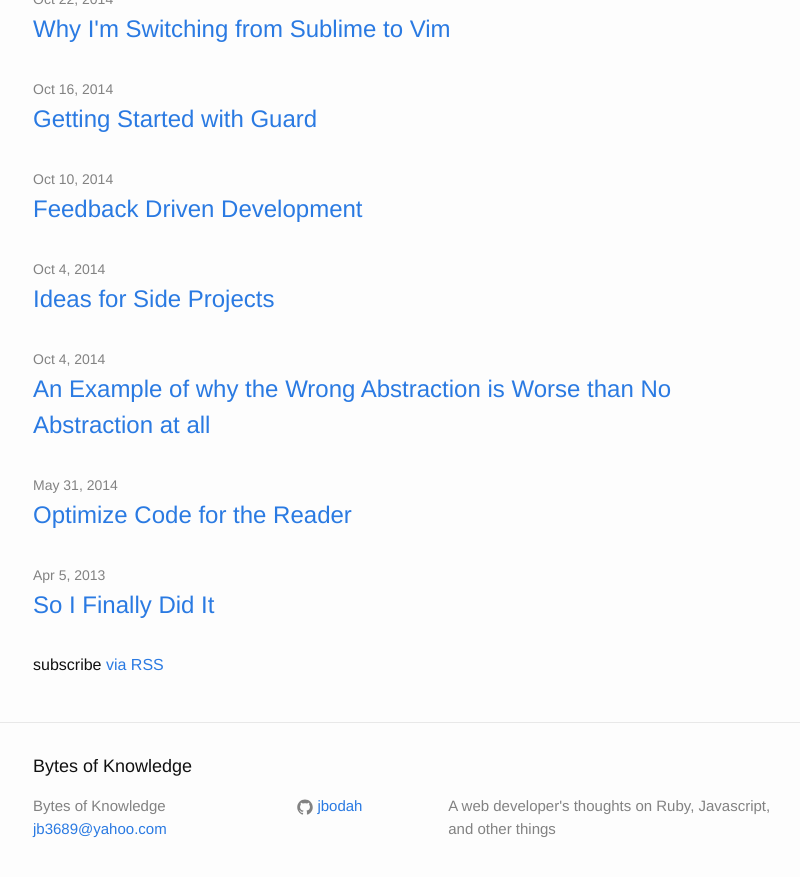
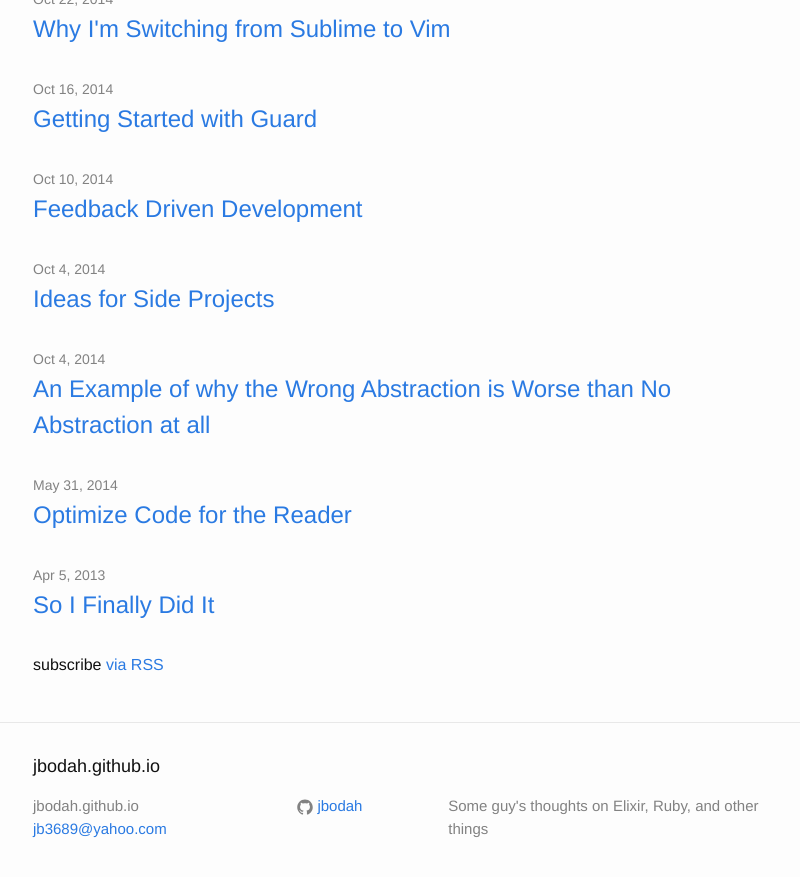
Before and after one commit to jbodah/jbodah.github.io, a Jekyll site: the page built from index.html, in a window 1280 px wide and 900 px high, scrolled down 3660 px. Shown: the top 877 px of the window, without its empty margins (237-1037 px from the left). Built offline with Jekyll 4.4.1, drawn with Linux system fonts in a browser that asks for light colours; Markdown is read by kramdown in place of the engine named in the settings; some of the changed text lies outside the part shown.

Commit message:
tweak blog config

```diff
--- a/_config.yml
+++ b/_config.yml
@@ -1,8 +1,8 @@
 # Site settings
-title: Bytes of Knowledge
+title: jbodah.github.io
 email: jb3689@yahoo.com
 description: > # this means to ignore newlines until "baseurl:"
-  A web developer's thoughts on Ruby, Javascript, and other things
+  Some guy's thoughts on Elixir, Ruby, and other things
 baseurl: "" # the subpath of your site, e.g. /blog/
 url: "https://jbodah.github.io" # the base hostname & protocol for your site
 github_username:  jbodah
```
